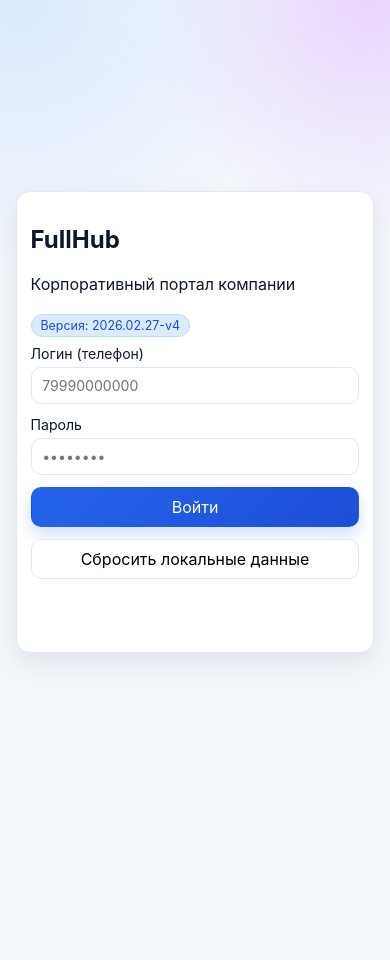
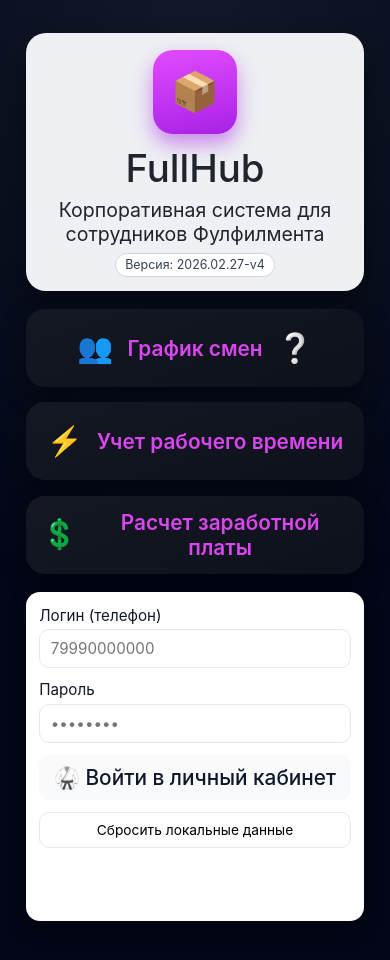
Before and after one commit to 3aubalo4ka/FullHub, a website: page index.html in a window 390 px wide. Before the commit the page ends 844 px from the top, so only its background shows below. Drawn offline with Linux system fonts and the light colour scheme.

Commit message:
feat: redesign login screen to match provided mobile prototype

```diff
--- a/index.html
+++ b/index.html
@@ -9,11 +9,31 @@
   </head>
   <body>
     <main class="auth-shell" id="auth-shell">
-      <section class="auth-card">
-        <h1>FullHub</h1>
-        <p>Корпоративный портал компании</p>
-        <p class="version-pill" id="app-version-pill">Версия: загрузка...</p>
-        <form id="login-form" class="stack">
+      <section class="auth-card auth-proto">
+        <div class="auth-hero">
+          <div class="auth-logo-box" aria-hidden="true">📦</div>
+          <h1>FullHub</h1>
+          <p class="auth-subtitle">Корпоративная система для сотрудников Фулфилмента</p>
+          <p class="version-pill" id="app-version-pill">Версия: загрузка...</p>
+        </div>
+
+        <div class="auth-feature-list" aria-hidden="true">
+          <div class="auth-feature-row">
+            <span class="auth-feature-icon">👥</span>
+            <span class="auth-feature-text">График смен</span>
+            <span class="auth-feature-icon">❔</span>
+          </div>
+          <div class="auth-feature-row">
+            <span class="auth-feature-icon">⚡</span>
+            <span class="auth-feature-text">Учет рабочего времени</span>
+          </div>
+          <div class="auth-feature-row">
+            <span class="auth-feature-icon">💲</span>
+            <span class="auth-feature-text">Расчет заработной платы</span>
+          </div>
+        </div>
+
+        <form id="login-form" class="stack auth-login-form">
           <label>
             Логин (телефон)
             <input id="login-phone" required placeholder="79990000000" />
@@ -22,8 +42,8 @@
             Пароль
             <input id="login-password" type="password" required placeholder="••••••••" />
           </label>
-          <button type="submit" class="btn btn-primary">Войти</button>
-          <button type="button" id="reset-data-btn" class="btn btn-secondary">Сбросить локальные данные</button>
+          <button type="submit" class="btn auth-enter-btn">🥋 Войти в личный кабинет</button>
+          <button type="button" id="reset-data-btn" class="btn btn-secondary auth-reset-btn">Сбросить локальные данные</button>
           <p class="error" id="login-error"></p>
         </form>
       </section>
--- a/styles.css
+++ b/styles.css
@@ -18,10 +18,7 @@
 body {
   margin: 0;
   color: var(--text);
-  background:
-    radial-gradient(circle at 5% 0%, #dbeafe 0%, transparent 30%),
-    radial-gradient(circle at 95% 0%, #e9d5ff 0%, transparent 25%),
-    var(--bg);
+  background: radial-gradient(circle at 50% 0%, #111827 0%, #020617 60%);
   overflow-x: hidden;
 }
 
@@ -33,7 +30,7 @@ body {
   min-height: 100vh;
   display: grid;
   place-items: center;
-  padding: 1rem;
+  padding: 1.2rem 0.75rem 2rem;
 }
 
 .auth-card,
@@ -47,7 +44,110 @@ body {
 }
 
 .auth-card {
-  width: min(440px, 100%);
+  width: min(560px, 100%);
+}
+
+.auth-proto {
+  background: transparent;
+  border: none;
+  box-shadow: none;
+  padding: 0;
+  display: grid;
+  gap: 1.15rem;
+}
+
+.auth-hero {
+  background: #eef0f3;
+  color: #20242c;
+  border-radius: 24px;
+  padding: 1.3rem 1rem 1rem;
+  text-align: center;
+  box-shadow: 0 16px 30px rgba(0, 0, 0, 0.45);
+}
+
+.auth-logo-box {
+  width: 96px;
+  height: 96px;
+  margin: 0 auto 0.7rem;
+  border-radius: 22px;
+  background: linear-gradient(170deg, #e24bff, #a822e6);
+  display: grid;
+  place-items: center;
+  font-size: 2.7rem;
+  box-shadow: 0 10px 20px rgba(168, 34, 230, 0.5);
+}
+
+.auth-hero h1 {
+  margin: 0;
+  font-size: clamp(2.4rem, 7vw, 3.2rem);
+  font-weight: 500;
+}
+
+.auth-subtitle {
+  margin: 0.45rem auto 0;
+  max-width: 360px;
+  font-size: clamp(1.22rem, 4.2vw, 1.85rem);
+  line-height: 1.25;
+}
+
+.auth-feature-list {
+  display: grid;
+  gap: 0.95rem;
+}
+
+.auth-feature-row {
+  min-height: 88px;
+  border-radius: 23px;
+  background: linear-gradient(160deg, #151823, #0d111b);
+  box-shadow: 0 10px 24px rgba(0, 0, 0, 0.4);
+  color: #d946ef;
+  display: flex;
+  align-items: center;
+  justify-content: center;
+  gap: 0.9rem;
+  padding: 0.8rem 1rem;
+  text-align: center;
+}
+
+.auth-feature-icon {
+  color: #f3f4f6;
+  font-size: 2rem;
+  line-height: 1;
+}
+
+.auth-feature-text {
+  font-size: clamp(1.3rem, 4.6vw, 2rem);
+  font-weight: 600;
+}
+
+.auth-login-form {
+  background: #ffffff;
+  border-radius: 18px;
+  padding: 1rem;
+  box-shadow: 0 10px 20px rgba(0, 0, 0, 0.32);
+}
+
+.auth-login-form label {
+  color: #111827;
+  font-size: 0.95rem;
+}
+
+.auth-enter-btn {
+  background: #f8fafc;
+  color: #0f172a;
+  border: 1px solid #cbd5e1;
+  border-radius: 6px;
+  font-size: clamp(1.3rem, 4.8vw, 2.1rem);
+  font-weight: 500;
+  padding: 0.85rem 1rem;
+}
+
+.auth-enter-btn:hover {
+  background: #f1f5f9;
+}
+
+.auth-reset-btn {
+  font-size: 0.86rem;
 }
 
 .stack,
@@ -116,11 +216,11 @@ select:focus {
 
 .version-pill {
   display: inline-block;
-  margin: 0.25rem 0 0.5rem;
+  margin: 0.4rem 0 0;
   font-size: 0.78rem;
-  color: #1d4ed8;
-  background: #dbeafe;
-  border: 1px solid #bfdbfe;
+  color: #374151;
+  background: #ffffff;
+  border: 1px solid #d1d5db;
   border-radius: 999px;
   padding: 0.2rem 0.55rem;
 }
@@ -771,3 +871,32 @@ th {
     transform: translateY(0);
   }
 }
+
+
+@media (max-width: 620px) {
+  .auth-hero {
+    border-radius: 20px;
+    padding: 1.05rem 0.8rem 0.9rem;
+  }
+
+  .auth-logo-box {
+    width: 84px;
+    height: 84px;
+    border-radius: 20px;
+    font-size: 2.4rem;
+  }
+
+  .auth-feature-row {
+    min-height: 78px;
+    border-radius: 19px;
+  }
+
+  .auth-feature-icon {
+    font-size: 1.8rem;
+  }
+
+  .auth-login-form {
+    border-radius: 14px;
+    padding: 0.85rem;
+  }
+}
```
